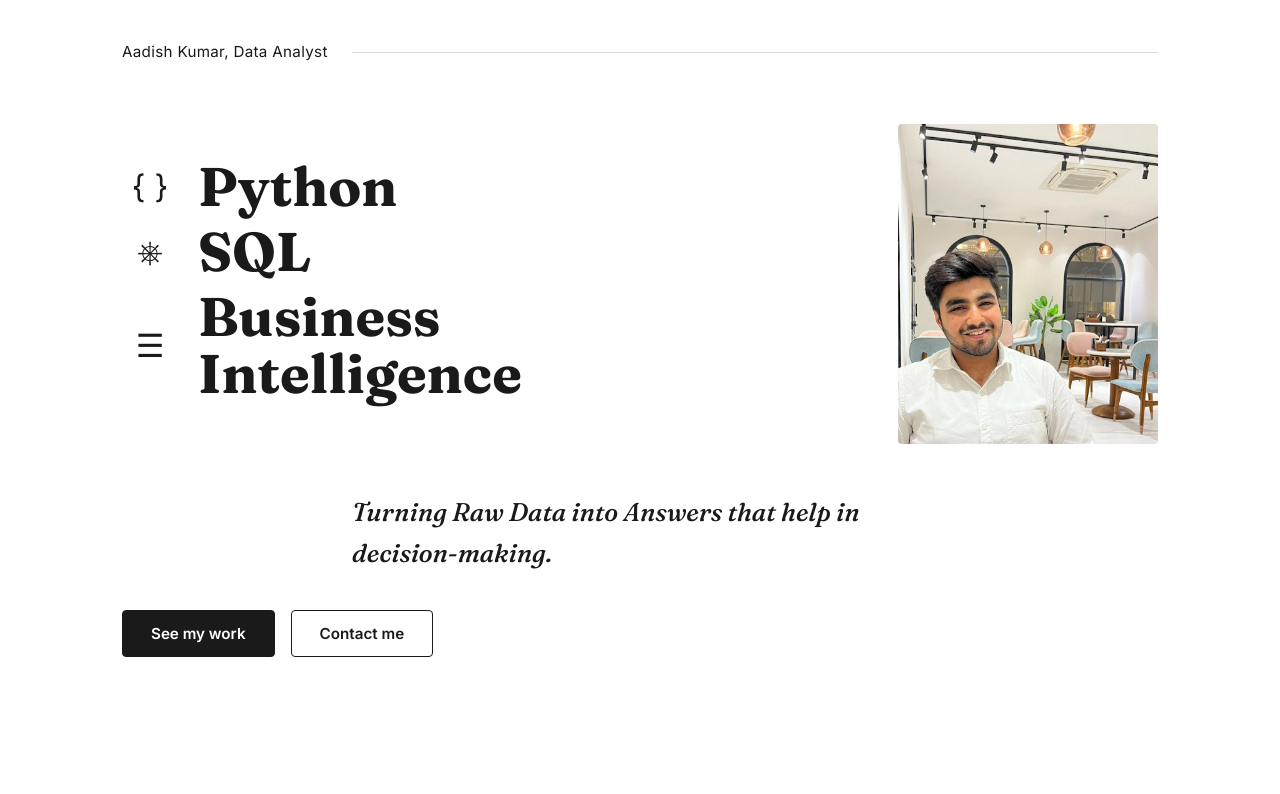
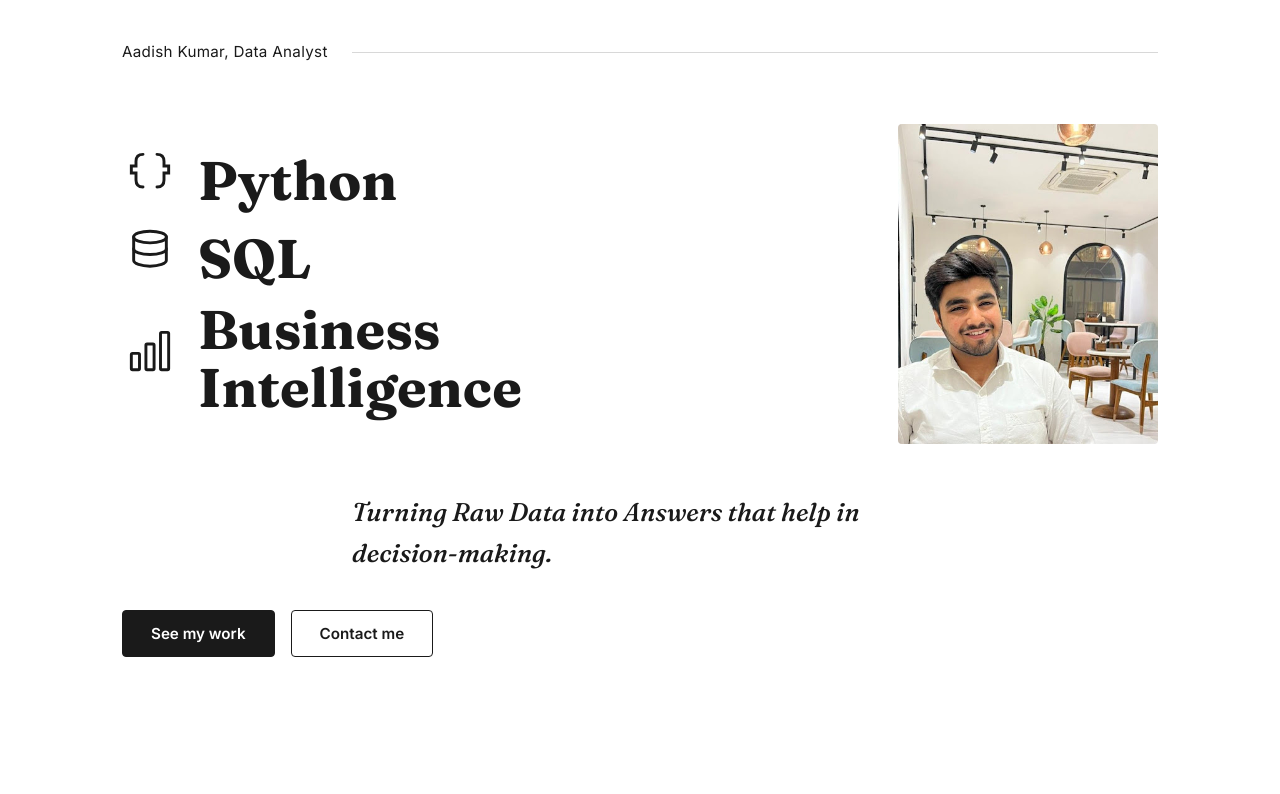
Before and after one commit to Aadish-code-create/aadishportfolio, a plain HTML site: page index.html in a window 1280 px wide. Shown: the top 794 px of the page. Drawn offline with nearby package versions, Linux system fonts and the light colour scheme.

Commit message:
Enhance hero section with SVG icons and certifications
Updated skill blocks with SVG icons and added certification figures.

```diff
--- a/index.html
+++ b/index.html
@@ -28,16 +28,33 @@
   <section class="hero" id="hero">
     <div class="container hero-grid">
       <div class="hero-text reveal">
-        <div class="skill-block">
-          <span class="skill-icon" aria-hidden="true">{ }</span>
+        <div class="skill-block skill-block--1">
+          <span class="skill-icon" aria-hidden="true">
+            <svg viewBox="0 0 48 48" fill="none" xmlns="http://www.w3.org/2000/svg">
+              <path d="M18 8c-4 0-6 2-6 6v4H8v6h4v6c0 4 2 6 6 6" stroke="currentColor" stroke-width="2.5" stroke-linecap="round"/>
+              <path d="M30 8c4 0 6 2 6 6v4h4v6h-4v6c0 4-2 6-6 6" stroke="currentColor" stroke-width="2.5" stroke-linecap="round"/>
+            </svg>
+          </span>
           <h1 class="skill-word">Python</h1>
         </div>
-        <div class="skill-block">
-          <span class="skill-icon" aria-hidden="true">&#9096;</span>
+        <div class="skill-block skill-block--2">
+          <span class="skill-icon" aria-hidden="true">
+            <svg viewBox="0 0 48 48" fill="none" xmlns="http://www.w3.org/2000/svg">
+              <ellipse cx="24" cy="12" rx="14" ry="5" stroke="currentColor" stroke-width="2.5"/>
+              <path d="M10 12v10c0 2.8 6.3 5 14 5s14-2.2 14-5V12" stroke="currentColor" stroke-width="2.5" stroke-linecap="round"/>
+              <path d="M10 22v10c0 2.8 6.3 5 14 5s14-2.2 14-5V22" stroke="currentColor" stroke-width="2.5" stroke-linecap="round"/>
+            </svg>
+          </span>
           <h1 class="skill-word">SQL</h1>
         </div>
-        <div class="skill-block">
-          <span class="skill-icon" aria-hidden="true">&#9776;</span>
+        <div class="skill-block skill-block--3">
+          <span class="skill-icon" aria-hidden="true">
+            <svg viewBox="0 0 48 48" fill="none" xmlns="http://www.w3.org/2000/svg">
+              <rect x="8" y="26" width="7" height="14" rx="1" stroke="currentColor" stroke-width="2.5"/>
+              <rect x="20.5" y="18" width="7" height="22" rx="1" stroke="currentColor" stroke-width="2.5"/>
+              <rect x="33" y="8" width="7" height="32" rx="1" stroke="currentColor" stroke-width="2.5"/>
+            </svg>
+          </span>
           <h1 class="skill-word">Business<br>Intelligence</h1>
         </div>
       </div>
@@ -86,9 +103,16 @@
         <div class="header-line"></div>
       </div>
 
+      <p class="expertise-eyebrow reveal">Certifications</p>
       <div class="certs-row reveal">
-        <img src="images/certs/linkedin-cert.png" alt="LinkedIn Learning certificate — Using AI to Generate Business Analysis Deliverables" class="cert-img">
-        <img src="images/certs/codedex-cert.png" alt="Codédex certificate — The Legend of Python" class="cert-img">
+        <figure class="cert-card">
+          <img src="images/certs/linkedin-cert.png" alt="LinkedIn Learning certificate — Using AI to Generate Business Analysis Deliverables" class="cert-img">
+          <figcaption>LinkedIn Learning — Using AI to Generate Business Analysis Deliverables</figcaption>
+        </figure>
+        <figure class="cert-card">
+          <img src="images/certs/codedex-cert.png" alt="Codédex certificate — The Legend of Python" class="cert-img">
+          <figcaption>Codédex — The Legend of Python</figcaption>
+        </figure>
       </div>
 
       <div class="expertise-grid reveal">
```
